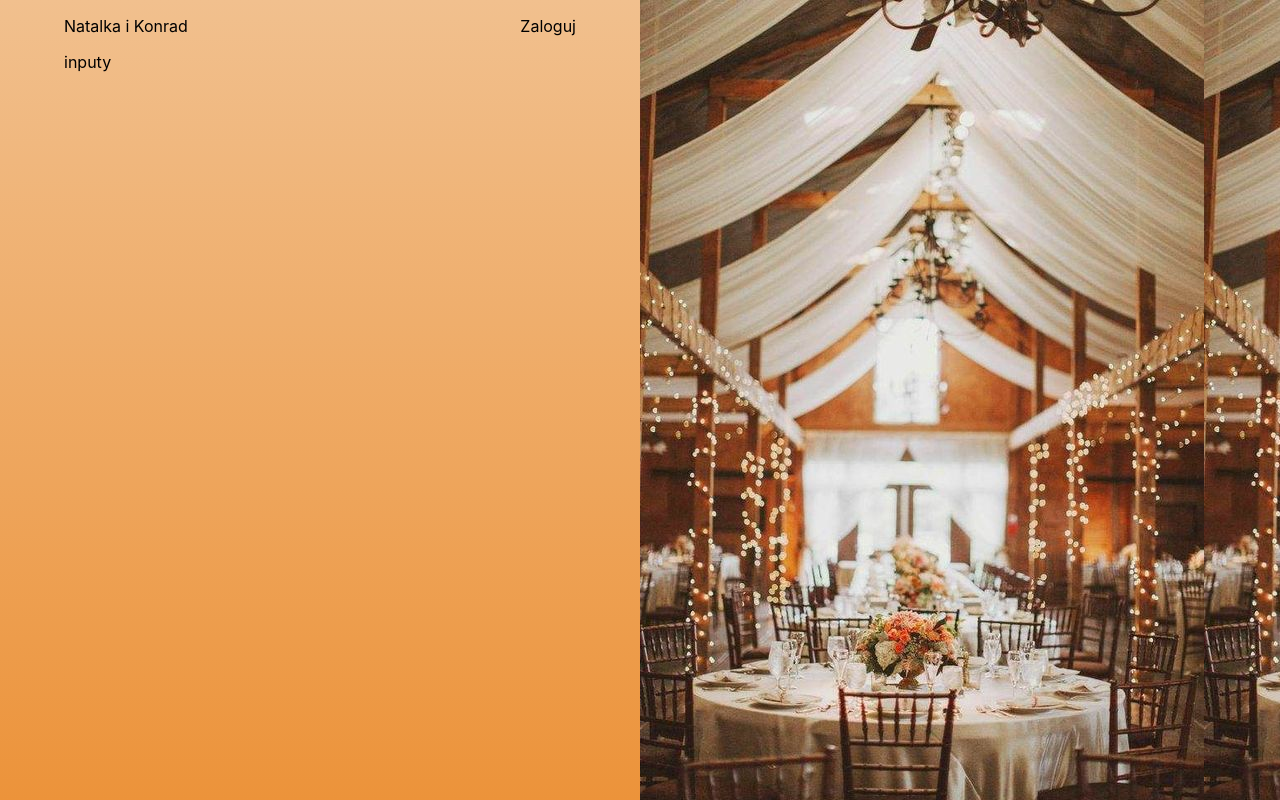
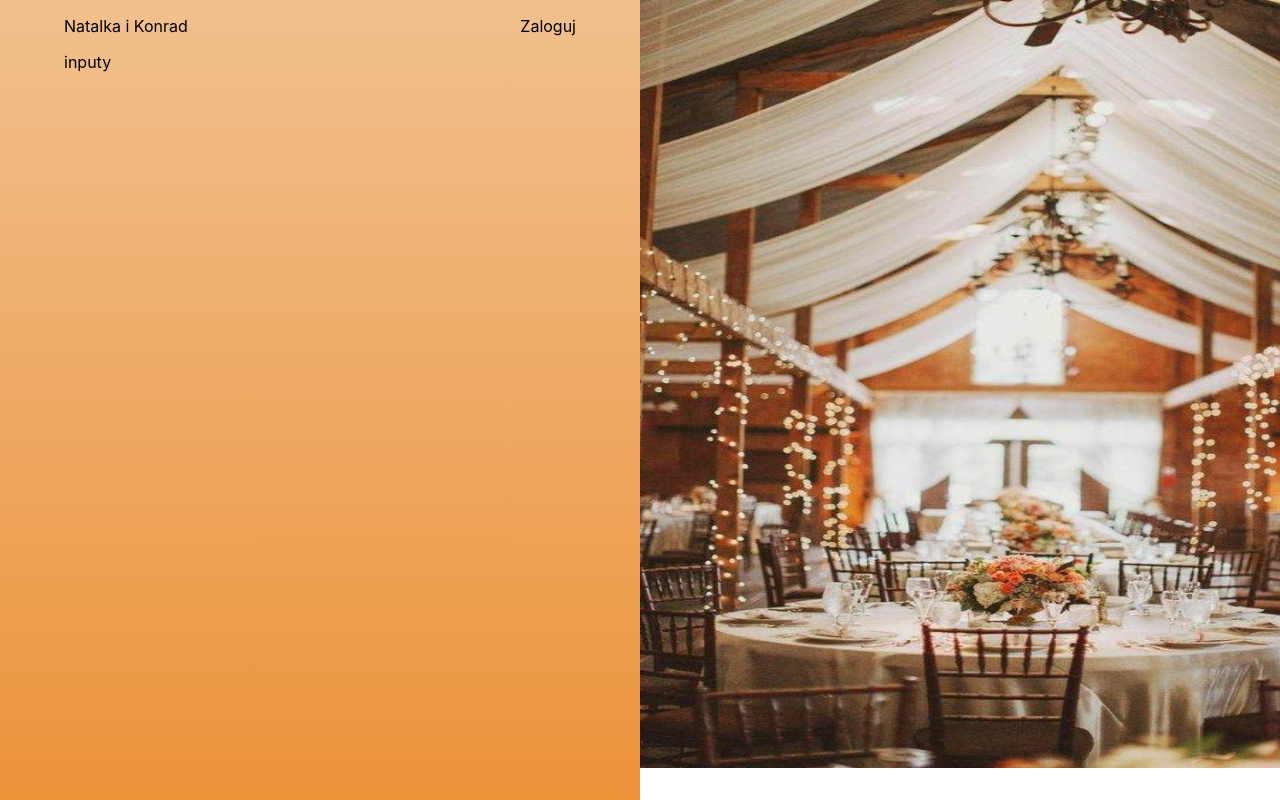
Before and after one commit to Kinga-Zawarczynska/Wedding-app, a React (Create React App) app in the folder wedding-app/: page / in a window 1280 px wide. Built offline with nearby package versions, Linux system fonts and the light colour scheme.

Commit message:
modifying background size

```diff
--- a/wedding-app/src/components/ImagesArea.module.css
+++ b/wedding-app/src/components/ImagesArea.module.css
@@ -1,6 +1,7 @@
 .ImagesArea {
     order: 1;
-    background: url(../images/beautiful-rustic-wedding-reception-ideas-with-lights.jpg);
+    background: url(../images/beautiful-rustic-wedding-reception-ideas-with-lights.jpg) no-repeat;
+    background-size: 100vh 60vw;
     min-height: 100vh;
     display: flex;
     flex-direction: column;
```
